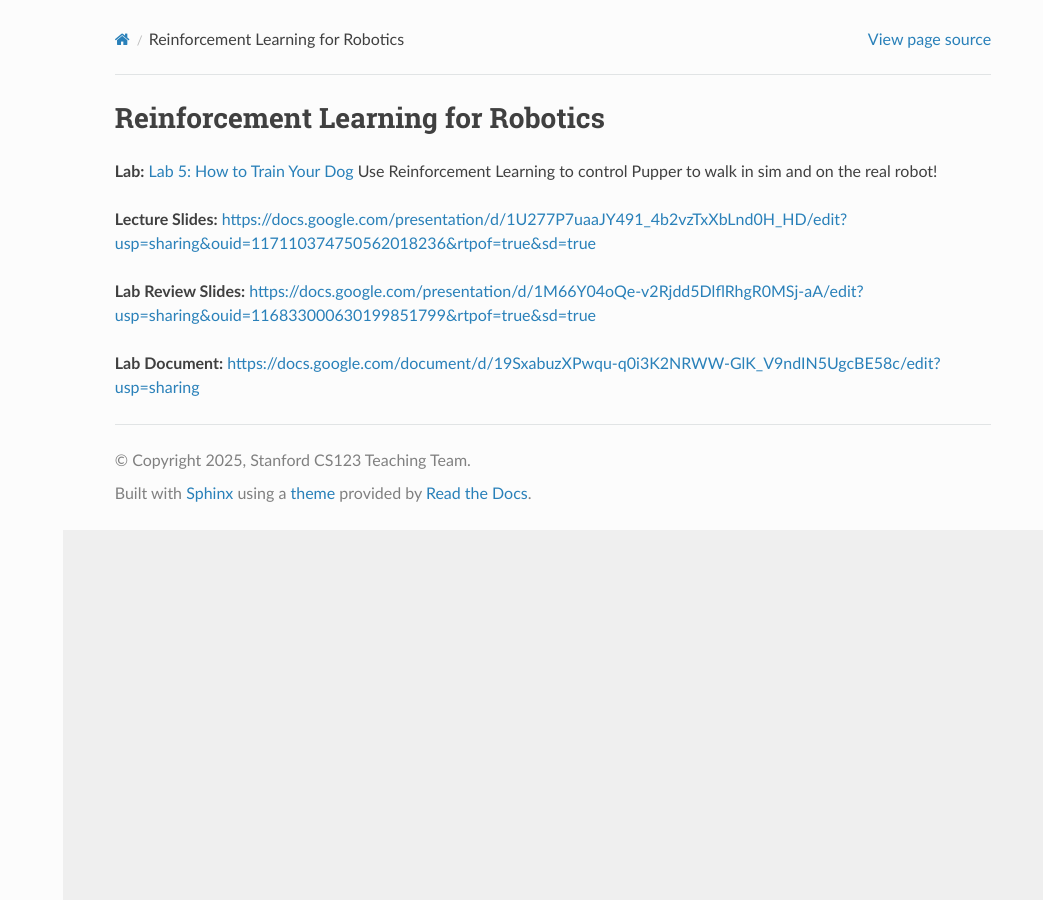
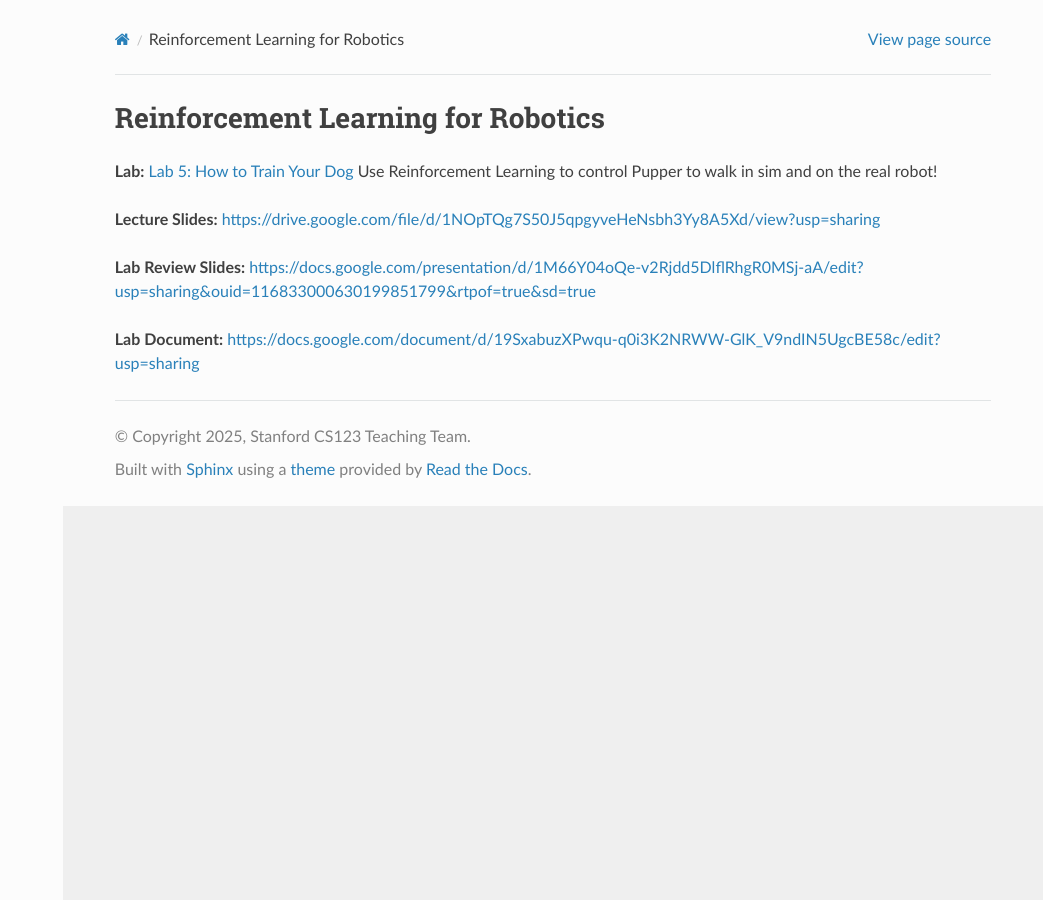
Before and after one commit to cs123-stanford/cs123-stanford, a Sphinx documentation site: the page built from docs/schedule/lectures/spring-25/lec-5.rst, in a window 1280 px wide. Shown: the whole page, without its empty margins (237-1280 px from the left). Built offline with Sphinx 7.4.7 and the Read the Docs theme 3.1.0, drawn with Linux system fonts in a browser that asks for light colours; some of the changed lines change nothing that is shown.

Commit message:
Update lec-5.rst

```diff
--- a/docs/schedule/lectures/spring-25/lec-5.rst
+++ b/docs/schedule/lectures/spring-25/lec-5.rst
@@ -3,7 +3,7 @@
 
 **Lab:** :doc:`../../labs/spring-25/lab-5` Use Reinforcement Learning to control Pupper to walk in sim and on the real robot!
 
-**Lecture Slides:** https://docs.google.com/presentation/d/1U277P7uaaJY491_4b2vzTxXbLnd0H_HD/edit?usp=sharing&ouid=117110374750562018236&rtpof=true&sd=true
+**Lecture Slides:** https://drive.google.com/file/d/1NOpTQg7S50J5qpgyveHeNsbh3Yy8A5Xd/view?usp=sharing
 
 **Lab Review Slides:**  https://docs.google.com/presentation/d/1M66Y04oQe-v2Rjdd5DlflRhgR0MSj-aA/edit?usp=sharing&ouid=116833000630199851799&rtpof=true&sd=true
 
```
